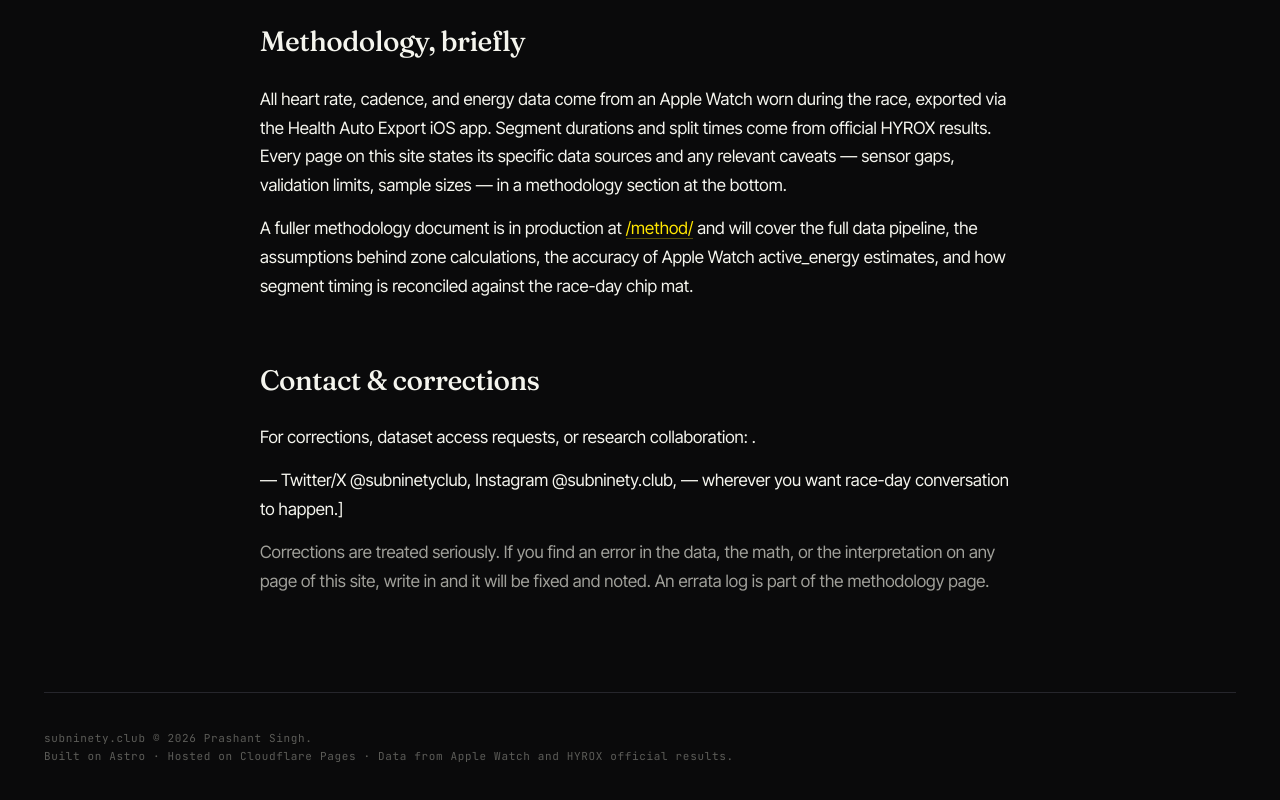
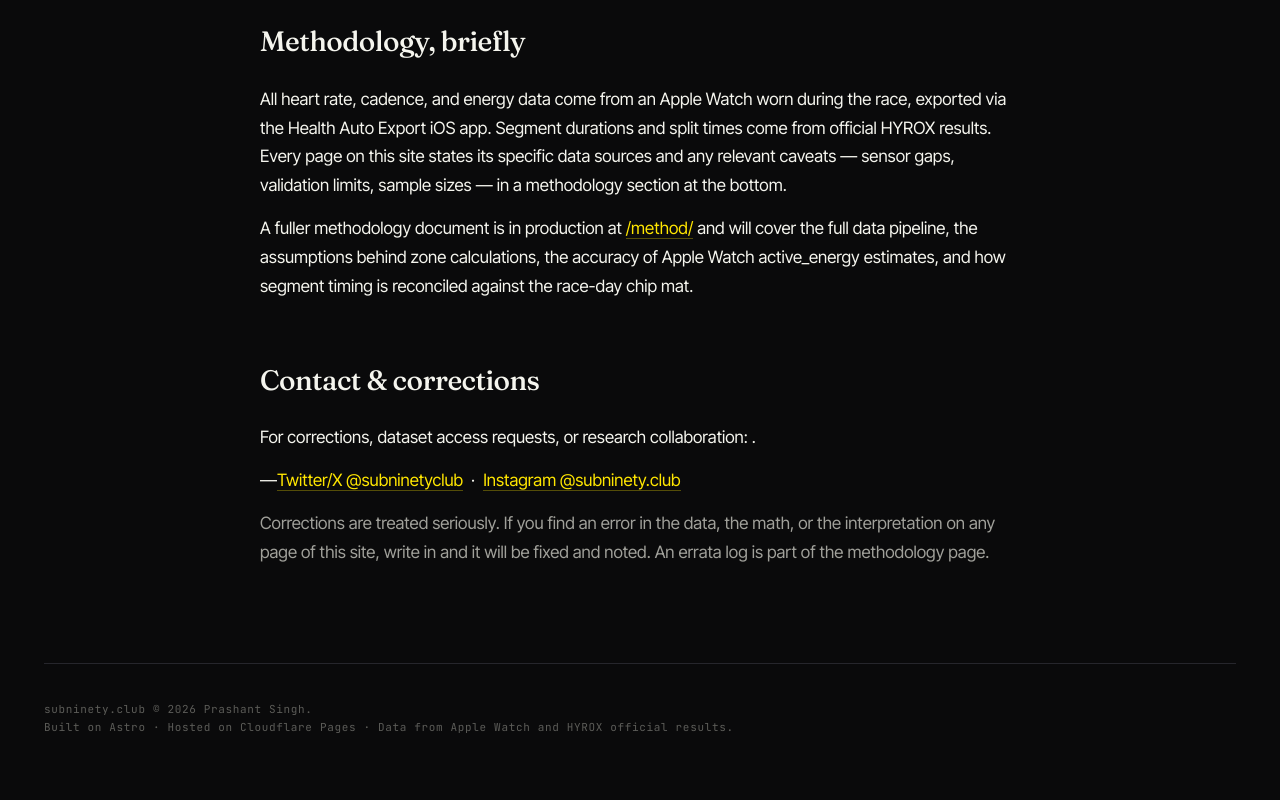
Before and after one commit to prashants2015/subninety, an Astro site: page /about in a window 1280 px wide. Shown: the part 1916-2716 px from the top of the page. Built offline with nearby package versions, Linux system fonts and the light colour scheme; Astro itself is replaced by a stand-in of ours.

Commit message:
Add social links to About pag

```diff
--- a/src/pages/about.astro
+++ b/src/pages/about.astro
@@ -306,8 +306,7 @@ h1.title {
         <a href="mailto:primelongevitylabs@gmail.com"></a>.
       </p>
       <p>
-         &mdash; Twitter/X @subninetyclub, Instagram @subninety.club, &mdash;
-        wherever you want race-day conversation to happen.]
+         &mdash;<a href="https://x.com/subninetyclub" target="_blank" rel="noopener noreferrer">Twitter/X @subninetyclub</a> &nbsp;&middot;&nbsp; <a href="https://instagram.com/subninety.club" target="_blank" rel="noopener noreferrer">Instagram @subninety.club</a>
       </p>
       <p class="muted">
         Corrections are treated seriously. If you find an error in the data, the math, or the
```
